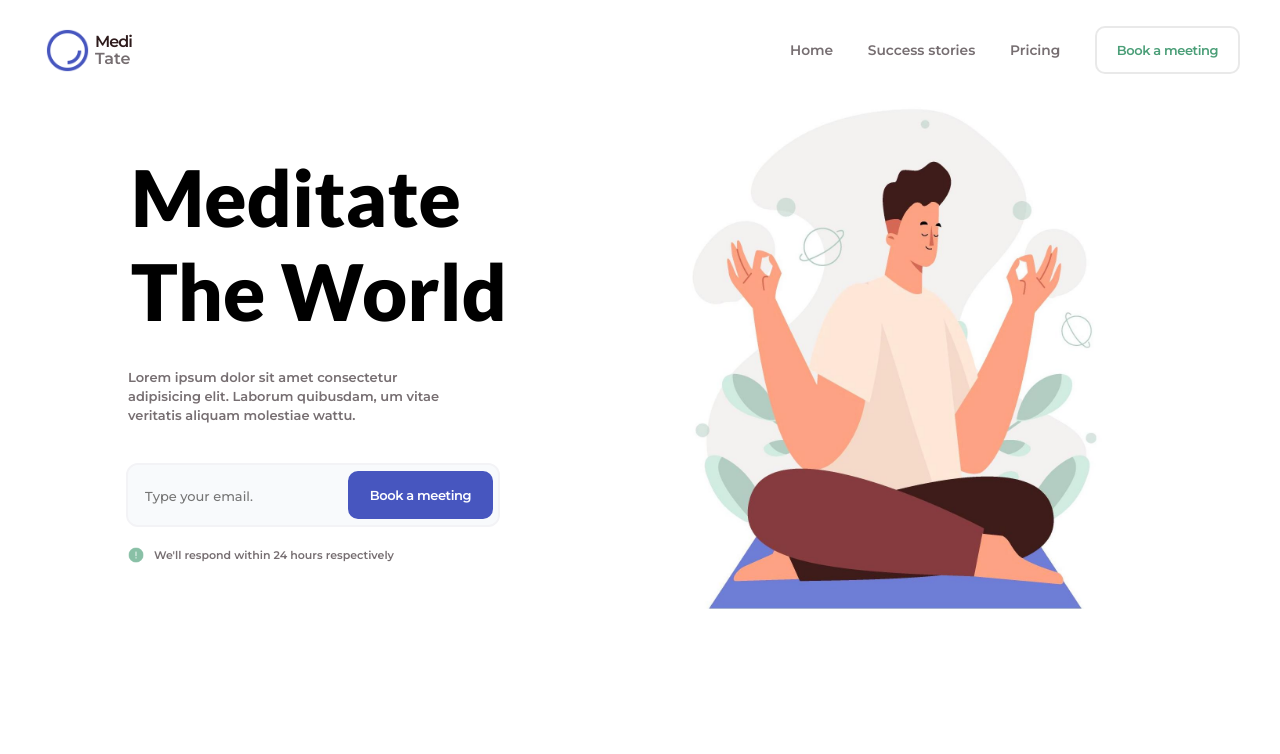
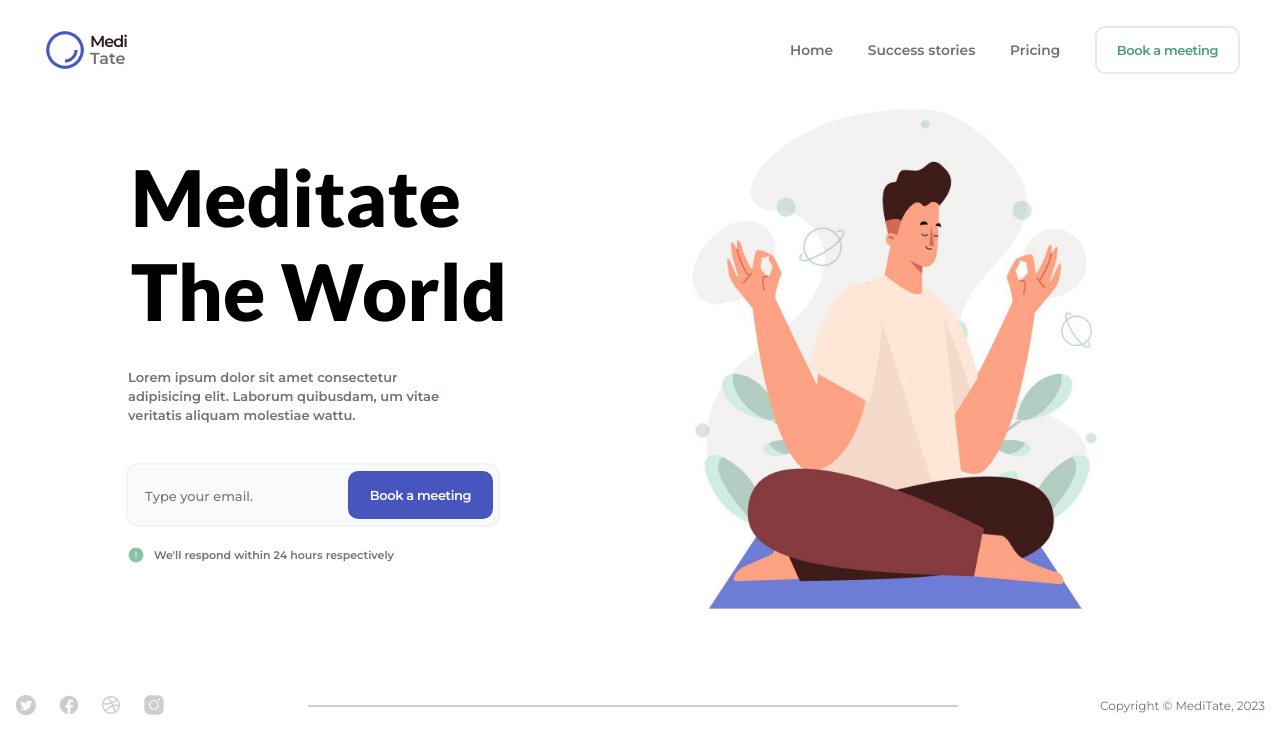
Before and after one commit to akinevans/meditate-the-world, a React (Create React App) app: page / in a window 1280 px wide. Shown: the top 754 px of the page. Built offline with nearby package versions, Linux system fonts and the light colour scheme.

Commit message:
Update Navigation logo sizing

```diff
--- a/src/App.js
+++ b/src/App.js
@@ -1,6 +1,7 @@
 import "./App.css";
 import Navigation from "./components/Navigation";
 import Hero from "./components/Hero";
+import Footer from "./components/Footer";
 
 function App() {
   return (
@@ -11,6 +12,7 @@ function App() {
         link3='Pricing'
       ></Navigation>
       <Hero />
+      <Footer />
     </div>
   );
 }
--- a/src/components/Navigation.css
+++ b/src/components/Navigation.css
@@ -28,8 +28,8 @@
 }
 
 .nav-logo-wrapper img {
-  width: 55px;
-  height: 55px;
+  width: 50px;
+  height: 50px;
 }
 
 .top-text,
```
